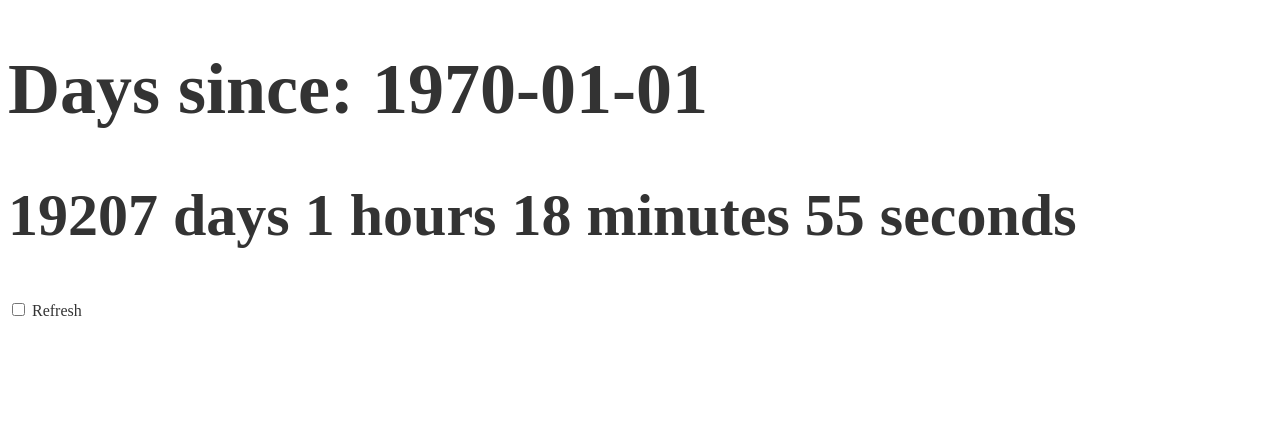
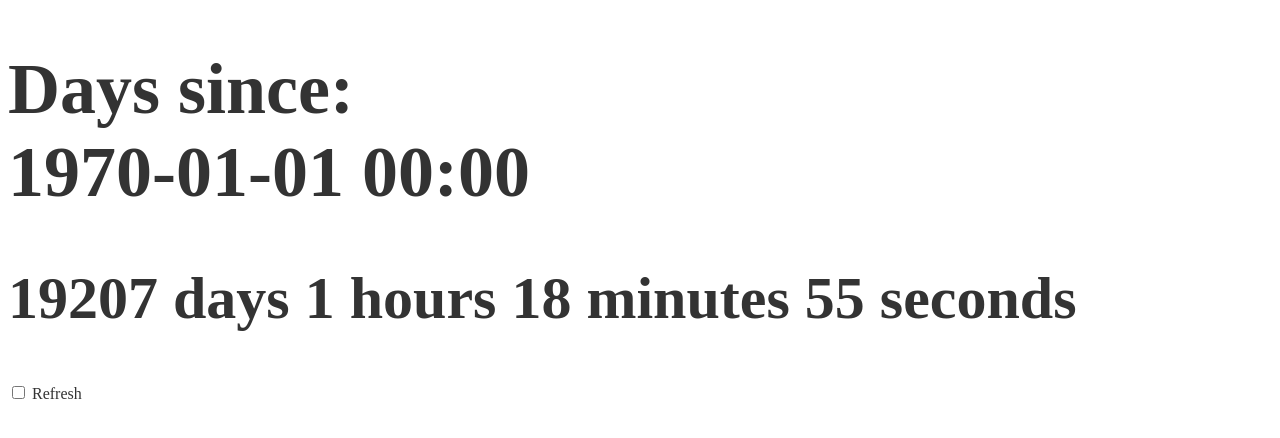
Before and after one commit to maweeks/days-until, a plain HTML site: page index.html in a window 1280 px wide. Drawn offline with Linux system fonts and the light colour scheme.

Commit message:
Add title and tidy

```diff
--- a/index.html
+++ b/index.html
@@ -27,15 +27,20 @@
         }
     </style>
     <script type="text/javascript">
-        let date = new URL(window.location.href).searchParams.get('date');
-        date = date ? new Date(date) : 0;
-        date = new Date(date);
+        let date = new Date(new URL(window.location.href).searchParams.get('date'));
+        let title = new URL(window.location.href).searchParams.get('title');
+
+        title = title ? `"${title}"` : '';
+
+        title += `<br/>${date.toISOString().substring(0, 10)} ${date.toISOString().substring(11, 16)}`;
 
         if (date > new Date()) {
-            document.getElementById('title').innerHTML = 'Days until: ' + date.toISOString().substring(0, 10);
+            title = 'Days until: ' + title;
         } else {
-            document.getElementById('title').innerHTML = 'Days since: ' + date.toISOString().substring(0, 10);
+            title = 'Days since: ' + title;
         }
+
+        document.getElementById('title').innerHTML = title;
 
         updateRemaining();
 
```
Also changed, not shown: 1 other file.
